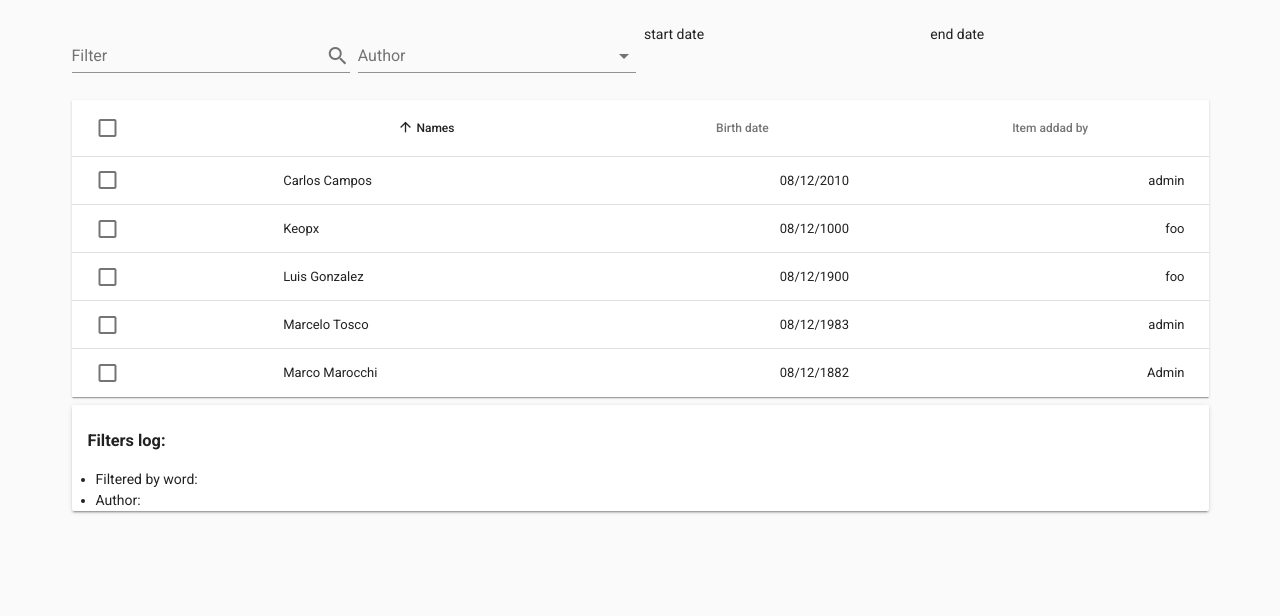
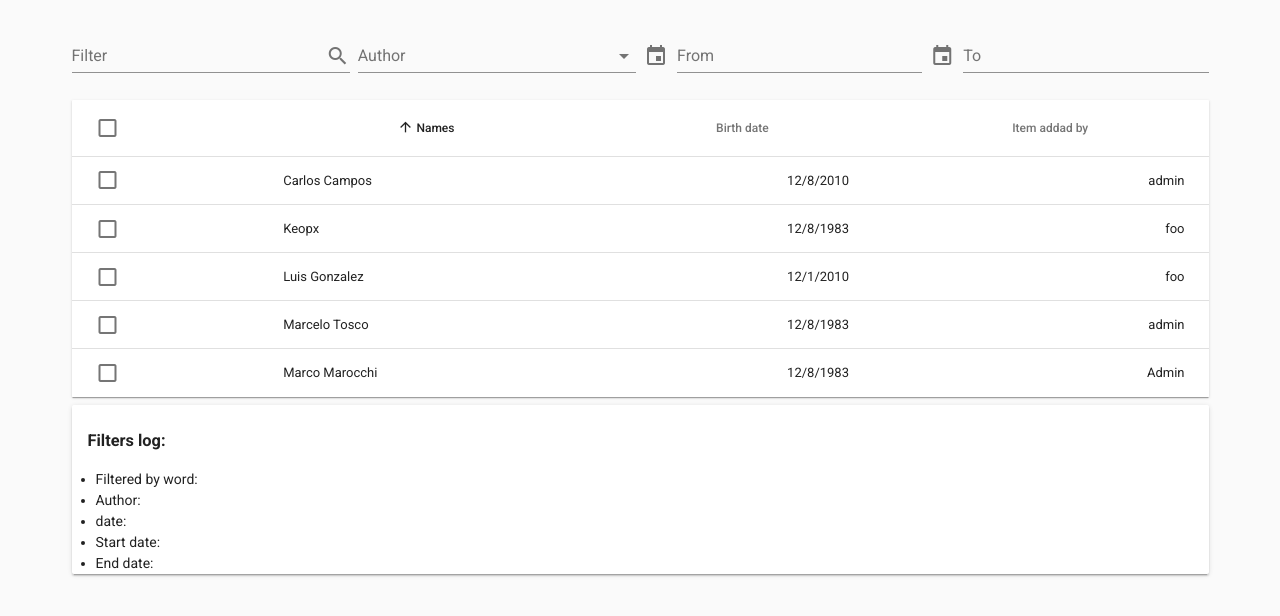
Before and after one commit to frontid/vuetify-data-table-multi-filter, a Vue app: page / in a window 1280 px wide. Shown: the top 616 px of the page. Built offline with nearby package versions, Linux system fonts and the light colour scheme.

Commit message:
Added date pickers.

```diff
--- a/src/components/InvoicesTable.vue
+++ b/src/components/InvoicesTable.vue
@@ -20,11 +20,55 @@
             </v-flex>
 
             <v-flex xs3>
-                start date
+
+                <v-menu
+                        ref="show_start_date"
+                        :close-on-content-click="false"
+                        v-model="show_start_date"
+                        :nudge-right="40"
+                        :return-value.sync="start_date"
+                        lazy
+                        transition="scale-transition"
+                        offset-y
+                        full-width
+                        min-width="290px"
+                >
+                    <v-text-field
+                            slot="activator"
+                            v-model="start_date"
+                            label="From"
+                            prepend-icon="event"
+                            readonly
+                    ></v-text-field>
+                    <v-date-picker v-model="start_date" @input="$refs.show_start_date.save(start_date)"></v-date-picker>
+
+                </v-menu>
+
             </v-flex>
 
             <v-flex xs3>
-                end date
+                <v-menu
+                        ref="show_end_date"
+                        :close-on-content-click="false"
+                        v-model="show_end_date"
+                        :nudge-right="40"
+                        :return-value.sync="end_date"
+                        lazy
+                        transition="scale-transition"
+                        offset-y
+                        full-width
+                        min-width="290px"
+                >
+                    <v-text-field
+                            slot="activator"
+                            v-model="end_date"
+                            label="To"
+                            prepend-icon="event"
+                            readonly
+                    ></v-text-field>
+                    <v-date-picker v-model="end_date" @input="$refs.show_end_date.save(end_date)"></v-date-picker>
+
+                </v-menu>
             </v-flex>
 
             <v-flex xs12>
@@ -93,6 +137,9 @@
                     <ul>
                         <li>Filtered by word: {{filters.search}}</li>
                         <li>Author: {{filters.added_by}}</li>
+                        <li>date: {{date}}</li>
+                        <li>Start date: {{start_date}}</li>
+                        <li>End date: {{end_date}}</li>
                     </ul>
                 </v-card>
 
@@ -108,6 +155,12 @@
 
   export default {
     data: () => ({
+      show_start_date: false,
+      start_date: null,
+
+      show_end_date: false,
+      end_date: null,
+
       filters: {
         search: '',
         added_by: ''
@@ -136,31 +189,31 @@
         {
           value: false,
           name: 'Marcelo Tosco',
-          birth_date: '08/12/1983',
+          birth_date: new Date('1983-08-12T00:00:00Z').toLocaleDateString("es-ES"),
           added_by: 'admin'
         },
         {
           value: false,
           name: 'Carlos Campos',
-          birth_date: '08/12/2010',
+          birth_date: new Date('2010-08-12T00:00:00Z').toLocaleDateString("es-ES"),
           added_by: 'admin'
         },
         {
           value: false,
           name: 'Luis Gonzalez',
-          birth_date: '08/12/1900',
+          birth_date: new Date('2010-01-12T00:00:00Z').toLocaleDateString("es-ES"),
           added_by: 'foo'
         },
         {
           value: false,
           name: 'Keopx',
-          birth_date: '08/12/1000',
+          birth_date: new Date('1983-08-12T00:00:00Z').toLocaleDateString("es-ES"),
           added_by: 'foo'
         },
         {
           value: false,
           name: 'Marco Marocchi',
-          birth_date: '08/12/1882',
+          birth_date: new Date('1983-08-12T00:00:00Z').toLocaleDateString("es-ES"),
           added_by: 'Admin'
         },
 
@@ -227,6 +280,6 @@
       filterAuthor(val) {
         this.filters = CustomFilters.updateFilters(this.filters, {added_by: val});
       }
-    }
+    },
   };
 </script>
```
